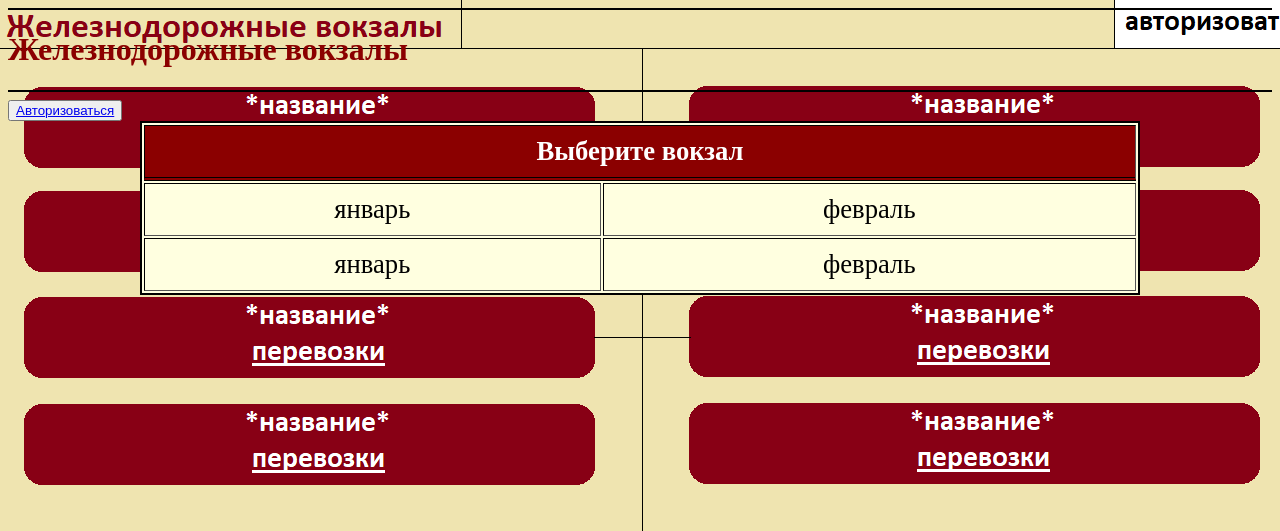
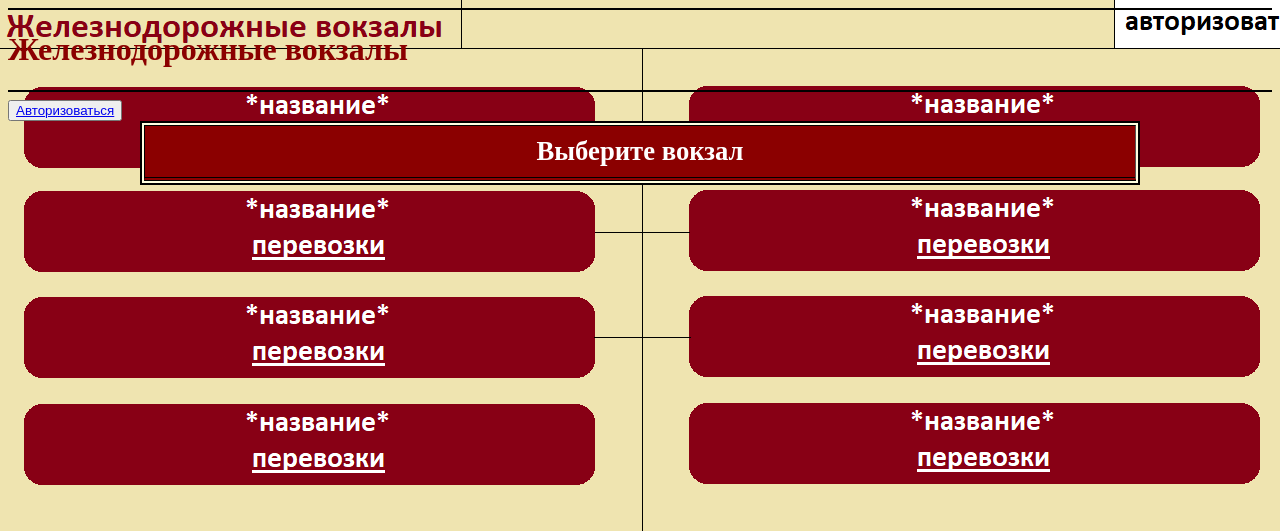
Before and after one commit to KateAntropova-4415/Kursach_1, a Django app: page / in a window 1280 px wide. Shown: the top 531 px of the page. Run offline with Django 3.2, Linux system fonts and the light colour scheme; lists and menus that the app fills with data are empty; parts of the project's set-up code (start-up, migrations or seed data) failed here and were passed over.

Commit message:
With trush

```diff
--- a/KURSACH/django new/app/templates/HomePage.html
+++ b/KURSACH/django new/app/templates/HomePage.html
@@ -51,21 +51,13 @@
             {% endif %}
 
 <table align="center" border="1">
-<tr><th colspan="2">Выберите вокзал</th></tr>
-<tr>
+<tr><th colspan="1">Выберите вокзал</th></tr>
+{% for station in railway_station %}
+ <tr>
+<td align="center" >{{station.name}}</td>
+ </tr>
+{% endfor %}
+</table>
 
-<td align="center" >январь</td>
-<td align="center">февраль</td>
-
-</tr>
-<tr>
-<td align="center" >январь</td>
-<td align="center" >февраль</td>
-
-</tr>
-</table>
-{% for dep in departaments %}
-    <p><b>Факультет:</b>{{dep.name}}</p>
-{% endfor %}
 </body>
 </html>
--- a/KURSACH/django new/django_new/views.py
+++ b/KURSACH/django new/django_new/views.py
@@ -16,7 +16,7 @@ import json
 with open("json_data1.json", 'r') as read_file:
     data = json.load(read_file)
     stations = data['railway_station']
-
+    dict_stations = {'railway_station': stations}
 
 
 with open("json_data.json", 'r') as read_file:
@@ -134,7 +134,7 @@ def input(request):
 def example(request):
     return render(request, 'Example.html', {})
 def home(request):
-    return render(request, 'HomePage.html', {} )
+    return render(request, 'HomePage.html', dict_stations)
 def page2(request):
     return render(request, 'page2.html', {})
 def trains(request):
```
